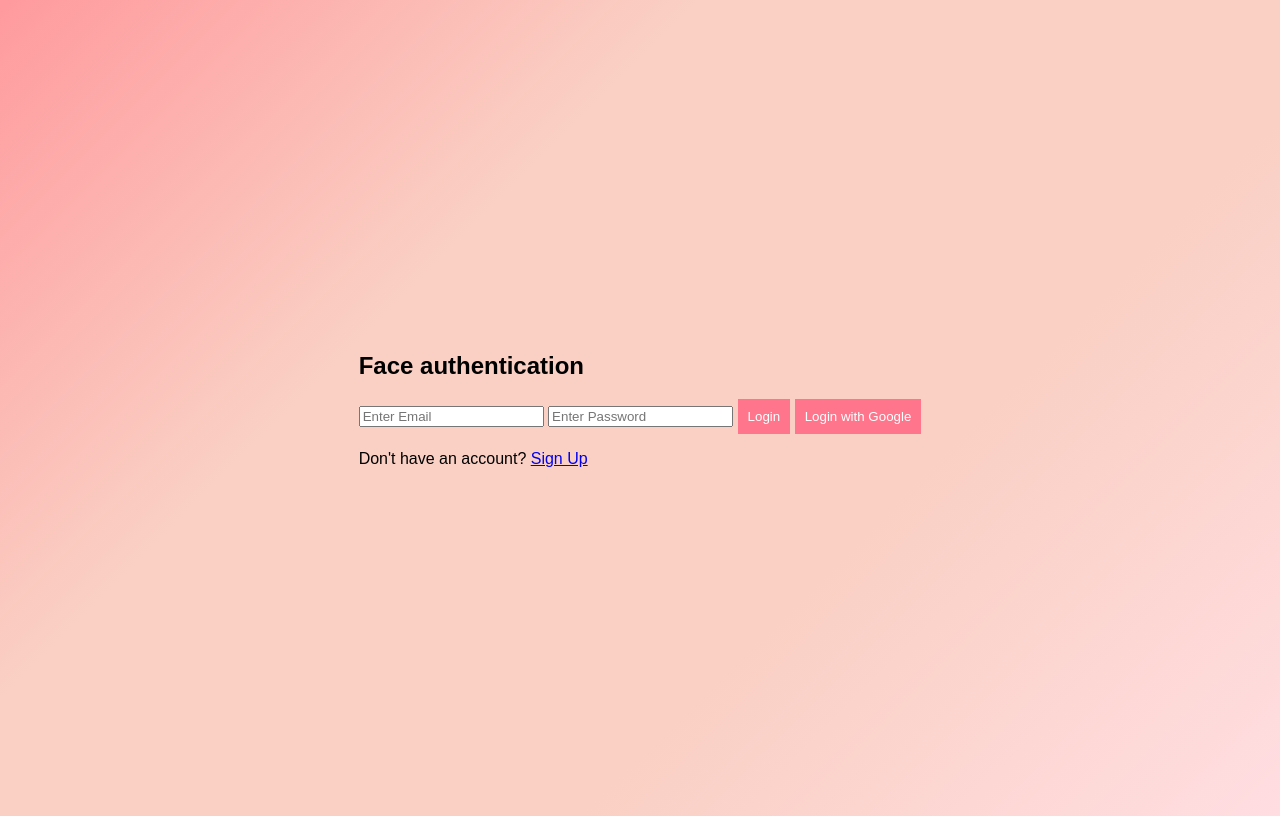
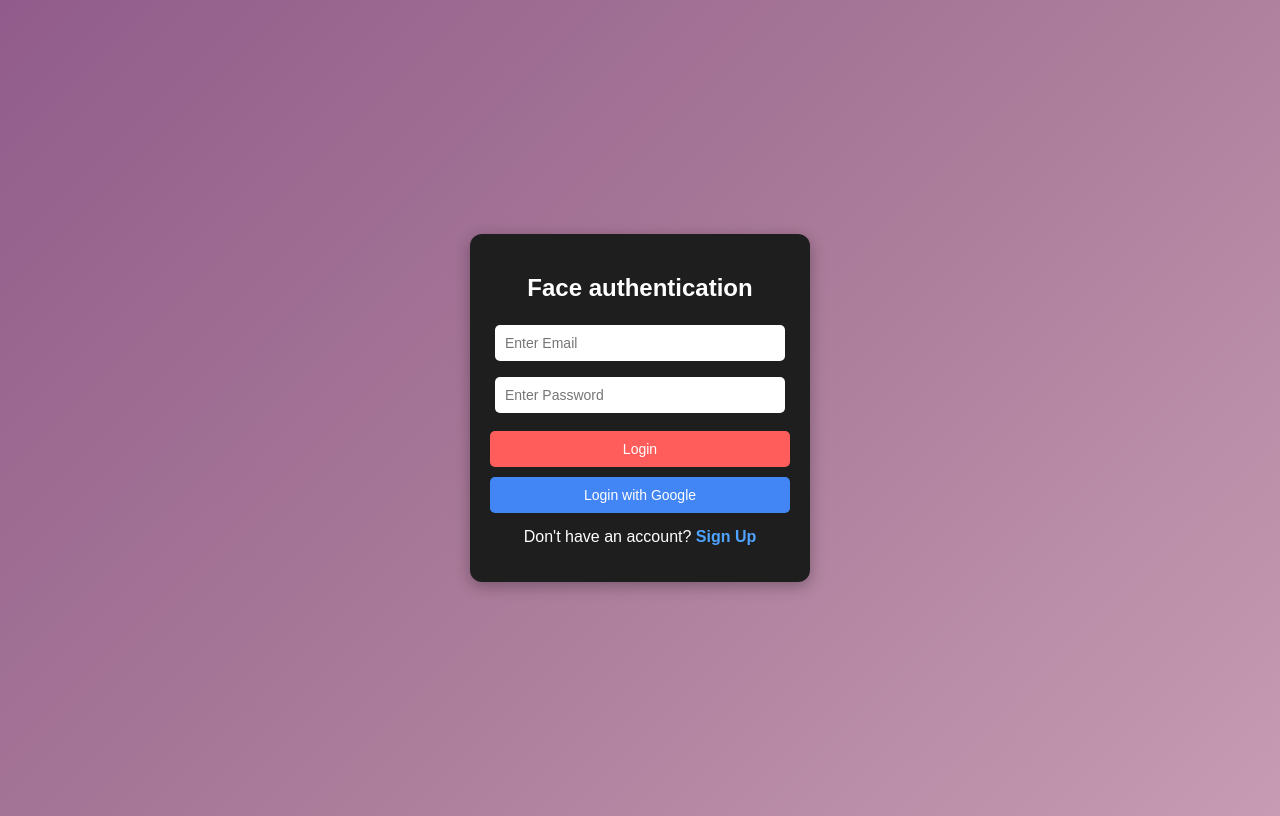
Before and after one commit to Priya-150/expression-login, a plain HTML site: page index.html in a window 1280 px wide. Drawn offline with Linux system fonts and the light colour scheme.

Commit message:
Update style.css

```diff
--- a/style.css
+++ b/style.css
@@ -1,25 +1,82 @@
+/* Background Styling */
 body {
     display: flex;
     justify-content: center;
     align-items: center;
     height: 100vh;
-    background: linear-gradient(135deg, #ff9a9e, #fad0c4, #fad0c4, #ffdde1);
+    background: linear-gradient(135deg, #915c8b, #a97a99, #c79bb3);
     font-family: Arial, sans-serif;
 }
-.container {
-    background: rgba(255, 255, 255, 0.9);
+
+/* Login Box */
+.login-container {
+    background: #1e1e1e;
     padding: 20px;
-    border-radius: 10px;
-    box-shadow: 0px 4px 10px rgba(0, 0, 0, 0.2);
+    border-radius: 12px;
+    box-shadow: 0px 4px 15px rgba(0, 0, 0, 0.3);
     text-align: center;
+    width: 300px;
 }
+
+/* Heading */
+h2 {
+    color: white;
+    margin-bottom: 15px;
+}
+
+/* Input Fields */
+input {
+    width: 90%;
+    padding: 10px;
+    margin: 8px 0;
+    border: none;
+    border-radius: 5px;
+    background: white;
+    font-size: 14px;
+}
+
+/* Buttons */
 button {
-    background: #ff758c;
+    width: 100%;
+    padding: 10px;
+    margin-top: 10px;
+    border: none;
+    border-radius: 5px;
+    cursor: pointer;
+    font-size: 14px;
+}
+
+/* Login Button */
+.login-btn {
+    background: #ff5c5c;
     color: white;
-    padding: 10px;
-    border: none;
-    cursor: pointer;
 }
-button:hover {
-    background: #ff5c7b;
+
+.login-btn:hover {
+    background: #e74c3c;
 }
+
+/* Google Button */
+.google-btn {
+    background: #4285F4;
+    color: white;
+}
+
+.google-btn:hover {
+    background: #357ae8;
+}
+
+/* Sign Up Link */
+p {
+    color: white;
+    margin-top: 15px;
+}
+
+a {
+    color: #4fa3ff;
+    text-decoration: none;
+    font-weight: bold;
+}
+a:hover {
+    text-decoration: underline;
+}
```
